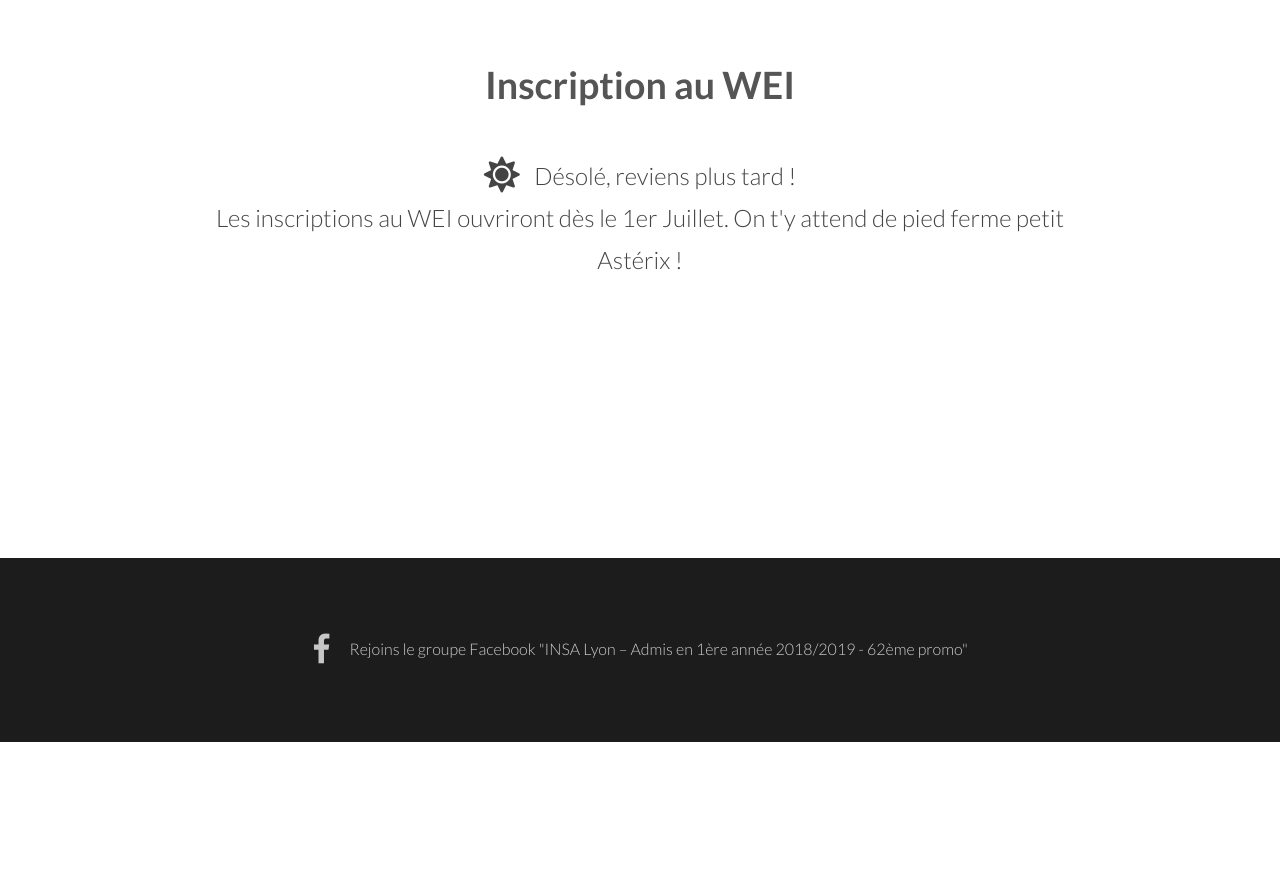
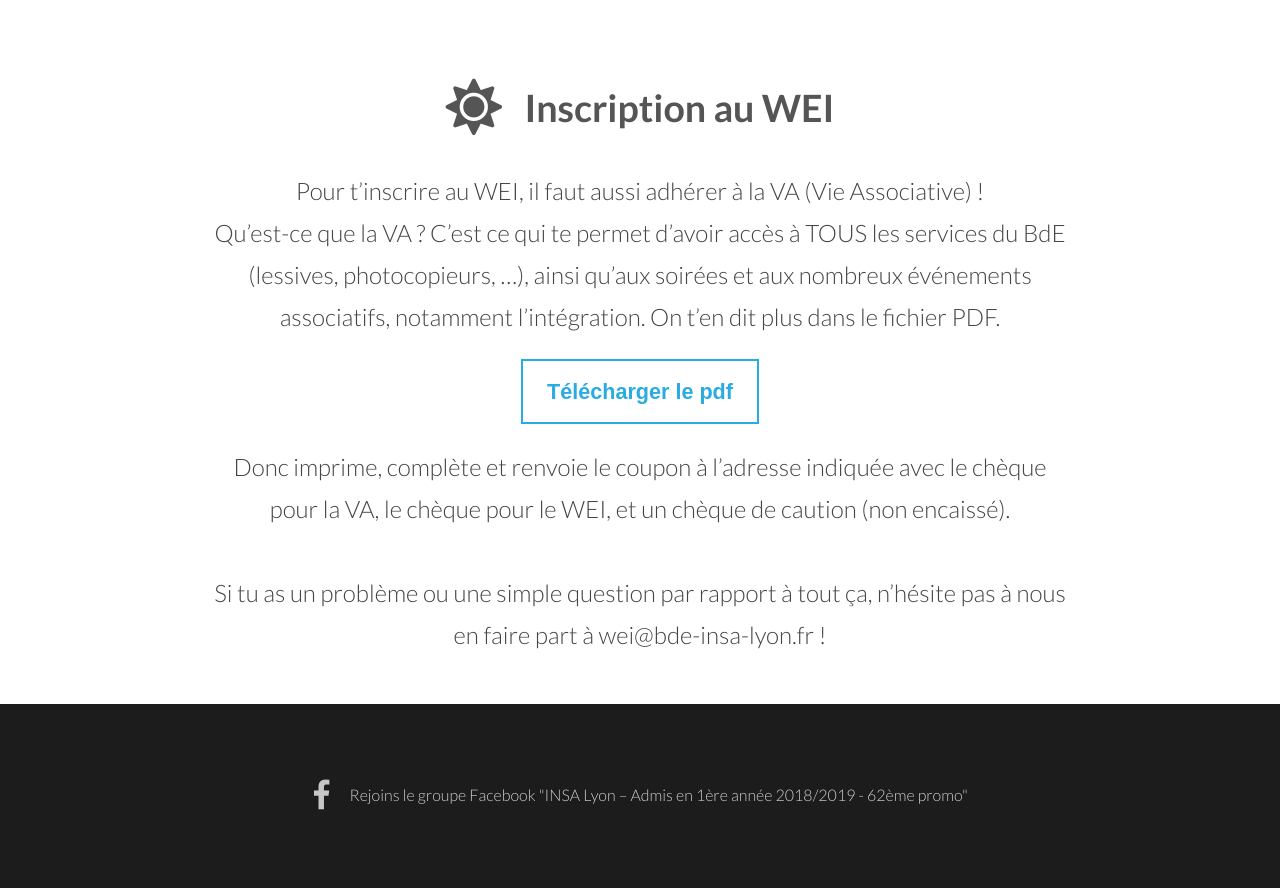
Before and after one commit to BdEINSALyon/inte, a PHP site: page /wei.php in a window 1280 px wide. Shown: the part 68-956 px from the top of the page. Before the commit the page ends 810 px from the top, so only its background shows below. Run offline with PHP 8.4, Linux system fonts and the light colour scheme; some libraries are stand-ins or nearby versions.

Commit message:
Mise à jour pour le WEi pour ouvrir l'inscription

```diff
--- a/css/style-global.css
+++ b/css/style-global.css
@@ -92,6 +92,16 @@ span#joinFBFooter {
     /*background-repeat: repeat-x;*/
     background-color: #6090b1;
     border-bottom: 1px solid gray;
+}
+
+button#downloadFileWei {
+    padding: 1.1em;
+    font-size: 0.9em;
+    margin: 1em 0;
+}
+
+div.center{
+    text-align: center;
 }
 
 .image{
--- a/js/page-todo.js
+++ b/js/page-todo.js
@@ -6,6 +6,14 @@ $(document).ready( function() {
 
 	console.log("START fonction v1.0.3");
 
+	$("#downloadFileWei").click( function(){
+
+		//console.log("ADD");
+
+		window.open("FormulaireAdhesionVAWEI.pdf");
+
+	});
+
 	$("#downloadFile").click( function(){
 
 		//console.log("ADD");
@@ -13,6 +21,7 @@ $(document).ready( function() {
 		window.open("Questionnaire_INSA.pdf");
 
 	});
+
 
 	$("#linkFB").click( function(){
 
--- a/wei.php
+++ b/wei.php
@@ -75,7 +75,7 @@
 
 
 					<header>
-						<h1 class="titreTodo">Inscription au WEI</h1>
+						<h1 class="titreTodo"><i id="sunIcon" class="fas fa-sun"></i>Inscription au WEI</h1>
 					</header>
 
 
@@ -83,7 +83,17 @@
 
 						<div class="blocList">
 
-							<div class="partListeWEI"><i id="sunIcon" class="fas fa-sun"></i>Désolé, reviens plus tard ! <br> Les inscriptions au WEI ouvriront dès le 1er Juillet. On t'y attend de pied ferme petit Astérix !</div>
+							<div class="partListeWEI">
+
+							Pour t’inscrire au WEI, il faut aussi adhérer à la VA (Vie Associative) ! <br>Qu’est-ce que la VA ? C’est ce qui te permet d’avoir accès à TOUS les services du BdE (lessives, photocopieurs, …), ainsi qu’aux soirées et aux nombreux événements associatifs, notamment l’intégration. On t’en dit plus dans le fichier PDF. <br>
+
+							<div><button class="decouvrir" id="downloadFileWei">Télécharger le pdf</button></div>
+
+
+
+							Donc imprime, complète et renvoie le coupon à l’adresse indiquée avec le chèque pour la VA, le chèque pour le WEI, et un chèque de caution (non encaissé). <br><br>
+
+							Si tu as un problème ou une simple question par rapport à tout ça, n’hésite pas à nous en faire part à wei@bde-insa-lyon.fr !
 
 						 </div>
 
```
Also changed, not shown: content/globalWEI.txt (+14 -1 lines), 1 other file.
